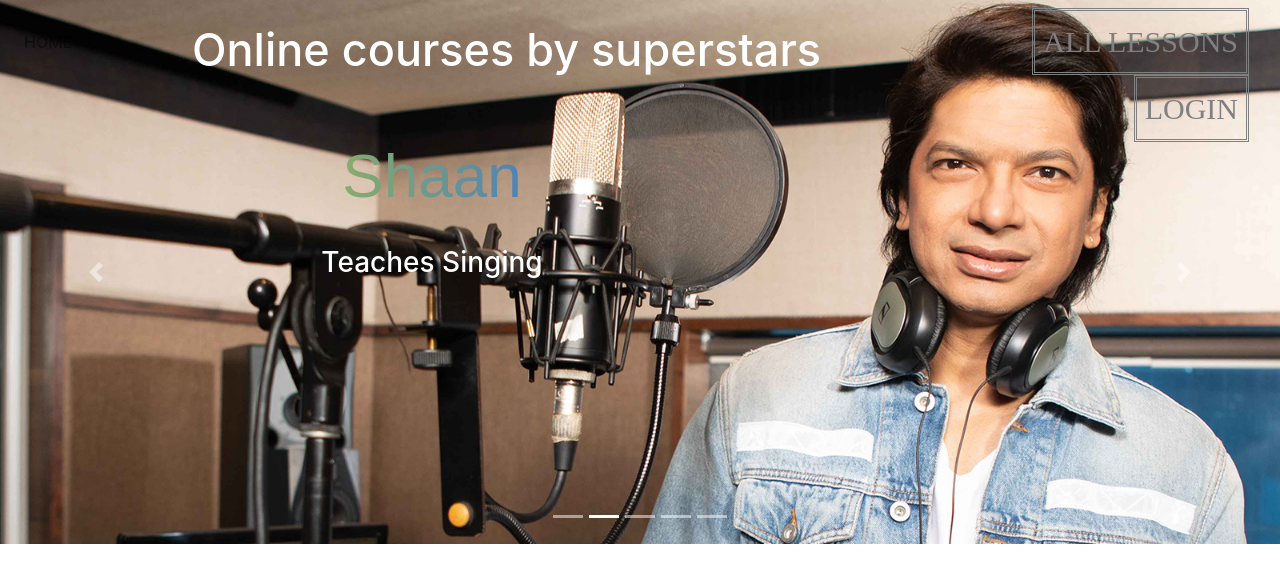
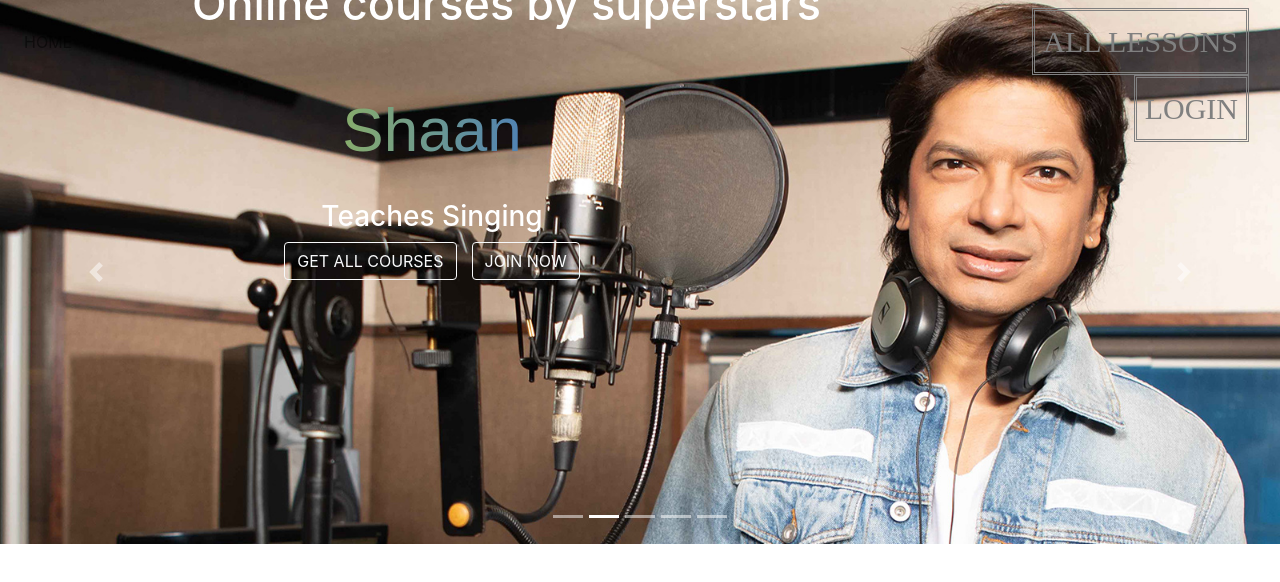
Before and after one commit to Numissa11/Celebrity-School, a React (Create React App) app: page / in a window 1280 px wide. Shown: the top 582 px of the page. Built offline with nearby package versions, Linux system fonts and the light colour scheme; a web font is replaced by a local one.

Commit message:
buttons links done

```diff
--- a/src/components/Carousel.js
+++ b/src/components/Carousel.js
@@ -1,4 +1,6 @@
 import React from 'react';
+import Button from 'react-bootstrap/Button'
+import { Link } from "react-router-dom";
 import Carousel from 'react-bootstrap/Carousel';
 import Artist1 from '../album_image/album_banner_3.jpg'
 import Artist2 from '../album_image/album_banner_5.jpg'
@@ -27,6 +29,10 @@
 
             <h2 className="actors-name" >Nawazuddin Siddiqui</h2>
             <h3>Teaches Acting</h3>
+            <Link to="/login">
+          <Button style={{marginRight:'15px'}}  variant="outline-light">GET ALL COURSES</Button>
+          </Link>
+            <Button href="https://www.celebrityschool.in/nawazuddin-siddiqui-acting-classes" variant="outline-light">JOIN NOW</Button>
           </div>
 
         </Carousel.Caption>
@@ -48,6 +54,10 @@
 
             <h2 className="actors-name" >Shaan</h2>
             <h3>Teaches Singing</h3>
+            <Link to="/login">
+          <Button style={{marginRight:'15px'}}  variant="outline-light">GET ALL COURSES</Button>
+          </Link>
+            <Button href="https://www.celebrityschool.in/nawazuddin-siddiqui-acting-classes" variant="outline-light">JOIN NOW</Button>
           </div>
 
         </Carousel.Caption>
@@ -69,6 +79,10 @@
 
             <h2 className="actors-name" >Sabira Merchant</h2>
             <h3>Teaches Communication Skills</h3>
+            <Link to="/login">
+          <Button style={{marginRight:'15px'}}  variant="outline-light">GET ALL COURSES</Button>
+          </Link>
+            <Button href="https://www.celebrityschool.in/nawazuddin-siddiqui-acting-classes" variant="outline-light">JOIN NOW</Button>
           </div>
         </Carousel.Caption>
 
@@ -89,7 +103,10 @@
 
             <h2 className="actors-name" >Madhur Bhandarkar</h2>
             <h3>Teaches Direction</h3>
-
+            <Link to="/login">
+          <Button style={{marginRight:'15px'}}  variant="outline-light">GET ALL COURSES</Button>
+          </Link>
+            <Button href="https://www.celebrityschool.in/nawazuddin-siddiqui-acting-classes" variant="outline-light">JOIN NOW</Button>
           </div>
 
         </Carousel.Caption>
@@ -102,6 +119,7 @@
           src={Artist5}
           alt="Fifth slide"
         />
+
         <Carousel.Caption>
           <div className="title">
             <h3 className="online-course">Online courses by superstars</h3>
@@ -111,14 +129,23 @@
 
             <h2 className="actors-name" >Siddharth Prabhakar</h2>
 
+
             <h3>Teaches Business</h3>
+            <Link to="/login">
+          <Button style={{marginRight:'15px'}}  variant="outline-light">GET ALL COURSES</Button>
+          </Link>
+            <Button href="https://www.celebrityschool.in/nawazuddin-siddiqui-acting-classes" variant="outline-light">JOIN NOW</Button>
 
           </div>
 
         </Carousel.Caption>
 
       </Carousel.Item>
+
+
     </Carousel>
+
+
 
   );
 }
```
Lines whose indentation alone changed are shown as unchanged.
